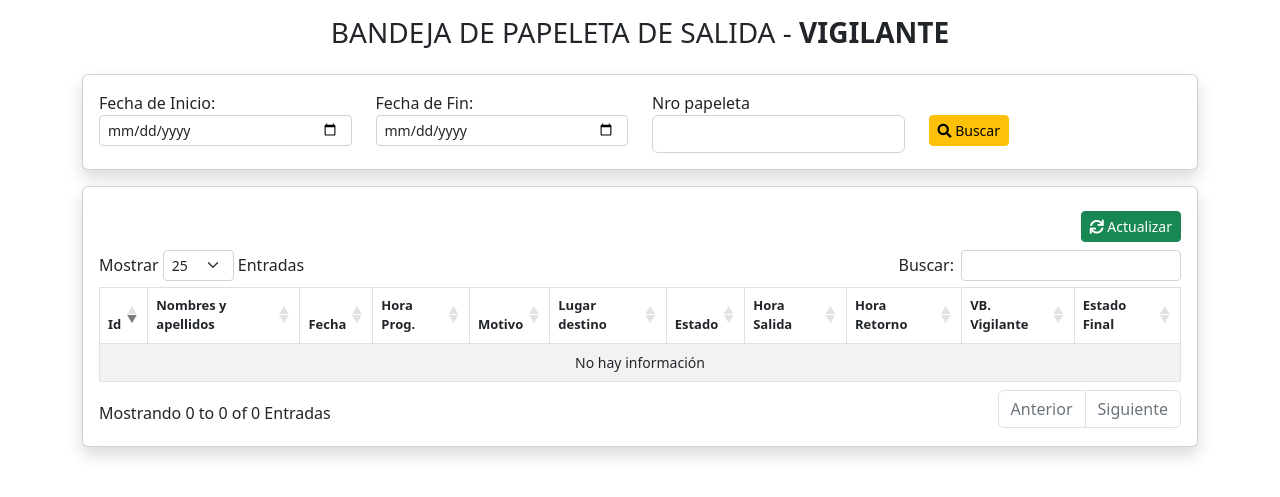
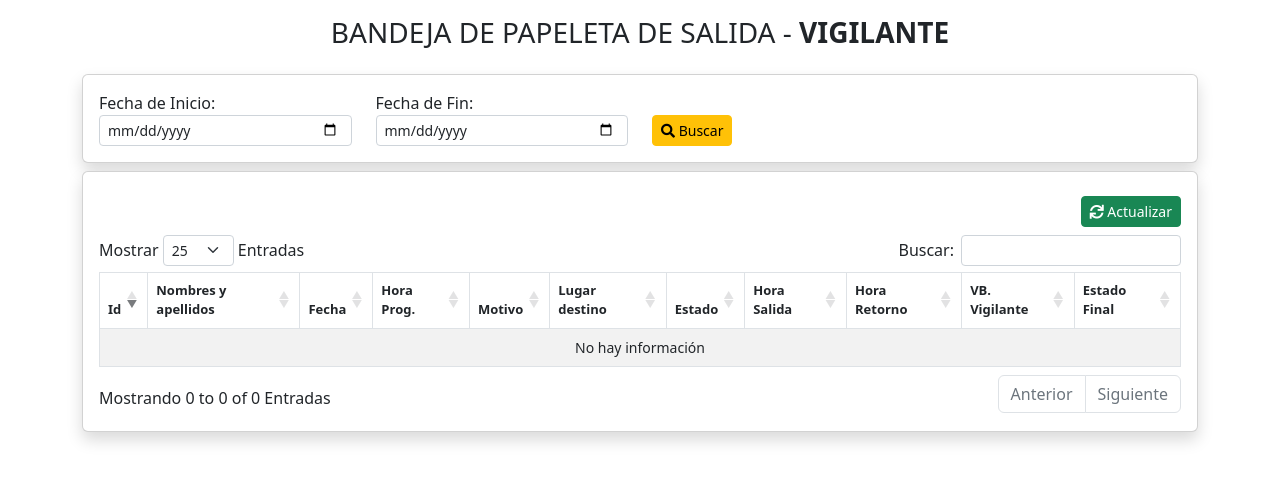
Before and after one commit to veronny/control_asistencia, a Django app: page /bandeja_vigilante/ in a window 1280 px wide. Shown: the part 61-558 px from the top of the page. Run offline with Django 4.2, Linux system fonts and the light colour scheme; the visitor is signed in with stand-in values (Sample User, id 1); data that the repository does not hold is empty; some libraries are stand-ins or nearby versions.

Commit message:
actualiza modulo vigilante

```diff
--- a/filiacion/templates/bandeja_vigilante/bandeja_vigilante.html
+++ b/filiacion/templates/bandeja_vigilante/bandeja_vigilante.html
@@ -20,7 +20,7 @@
     <h3>BANDEJA DE PAPELETA DE SALIDA - <strong>VIGILANTE</strong></h3>
   </div>
   <!-- BUSCADOR FECHA-->
-  <section class = "card card-body shadow mb-3">
+  <section class = "card card-body shadow mb-2">
       <form method="GET" enctype="multipart/form-data">
         <div class = "form row">
           <div class="col-sm-12 col-md-6 col-lg-3">
@@ -31,10 +31,6 @@
             <label class="form-inline" for="mes">Fecha de Fin:</label>
             <input class="form-control form-select-sm" type="date" name="fecha_fin" id="fecha_fin">
           </div>
-          <div class="col-sm-12 col-md-6 col-lg-3">
-            <label class="form-inline" for="numero">Nro papeleta</label>
-            <input class="form-control" type="text" name="nro_papeleta" id="nro_papeleta">
-          </div>
           <div class="col-sm-12 col-md-6 col-lg-2">
             <br>
             <button type="submit" class="btn btn-warning btn-sm"><i class="fas fa-search"></i> Buscar</button>
@@ -43,7 +39,7 @@
       </form>
   </section>
   <!-- DETALLE -->
-  <section class="card card-body shadow mb-4">
+  <section class="card card-body shadow mb-2">
     <div class="row">
       <div class="col-sm-12 col-md-6 py-2">
       </div>
@@ -53,7 +49,6 @@
         {% endif %}
       </div>
     </div>
-
 
     <div class="row">
       <div class="table-responsive">
@@ -76,7 +71,7 @@
           <tbody class="text-center" style="font-size: 14px;" >
             {% for papeleta in papeletas %}
               <tr>
-                <td>{{ papeleta.id }}</td>
+                <td class="text-primary">{{ papeleta.id }}</td>
                 <td>{{ papeleta.nombre_completo }}</td>
                 <td>{{ papeleta.fecha_papeleta_hora|date:"d/m/Y" }}</td>
                 <td>{{ papeleta.hora_salida }}</td>
@@ -116,10 +111,11 @@
               {% endif %}
               <!-------------------------->
               <!-- hora de reingreso -->
+              <td>
+                {% if papeleta.hora_salida_marcador %}
                     {% if papeleta.hora_retorno_marcador %}
-                <td>{{ papeleta.hora_retorno_marcador }}</td>
+                      {{ papeleta.hora_retorno_marcador }} <!--- Valor 1 y Valor 2 presentes --->
                     {% else %}
-              <td>
                     <form method="POST" action="{% url 'actualizar_hora_retorno' papeleta.id %}">
                       {% csrf_token %}
                       <div class="d-flex">
@@ -129,9 +125,13 @@
                           <i class="fa fa-check-circle" aria-hidden="true"></i>
                         </button>
                       </div>
-                </form>
+                    </form>  <!---  Valor 1 presente, Valor 2 ausente  --->
+                    {% endif %}
+                {% else %}
+                      <!--- Valor 1 ausente --->
+                {% endif %}
               </td>
-              {% endif %}
+
             <!--------->
               <!-- VB SELECT PERSONAL -->
               {% if papeleta.estado_vigilante == "1"  %}
--- a/filiacion/views.py
+++ b/filiacion/views.py
@@ -549,18 +549,17 @@ def listar_bandeja_vigilante(request):
     estado_jefe = request.GET.get('estado_jefe')
     # Obtener todas las marcaciones o filtrar por mes/año
     if fecha_inicio and fecha_fin:
-        papeletas = PapeletaHora.objects.filter(user=request.user,fecha_papeleta_hora__range=[fecha_inicio, fecha_fin],estado_papeleta_rrhh=1).order_by('-id')
+        papeletas = PapeletaHora.objects.filter(fecha_papeleta_hora__range=[fecha_inicio, fecha_fin],estado_papeleta_rrhh=1).order_by('-id')
     elif estado:
-        papeletas = PapeletaHora.objects.filter(user=request.user,estado_papeleta_dia=estado,estado_papeleta_rrhh=1).order_by('-id')
+        papeletas = PapeletaHora.objects.filter(estado_papeleta_dia=estado,estado_papeleta_rrhh=1).order_by('-id')
     elif estado_jefe:
-        papeletas = PapeletaHora.objects.filter(user=request.user,estado_papeleta_jefe=estado_jefe,estado_papeleta_rrhh=1).order_by('-id')
+        papeletas = PapeletaHora.objects.filter(estado_papeleta_jefe=estado_jefe,estado_papeleta_rrhh=1).order_by('-id')
     else:
-        papeletas = PapeletaHora.objects.filter(estado_papeleta_dia__in=valores_estado,estado_papeleta_jefe__in=valores_jefe,estado_papeleta_rrhh=1).order_by('-id')
+        papeletas = PapeletaHora.objects.filter(estado_papeleta_rrhh=1,estado_vigilante=0).order_by('-id')
     context = {
                 'papeletas': papeletas
             }
     return render(request, 'bandeja_vigilante/bandeja_vigilante.html', context)
-
 
 
 @login_required
```
Lines whose indentation alone changed are shown as unchanged.
